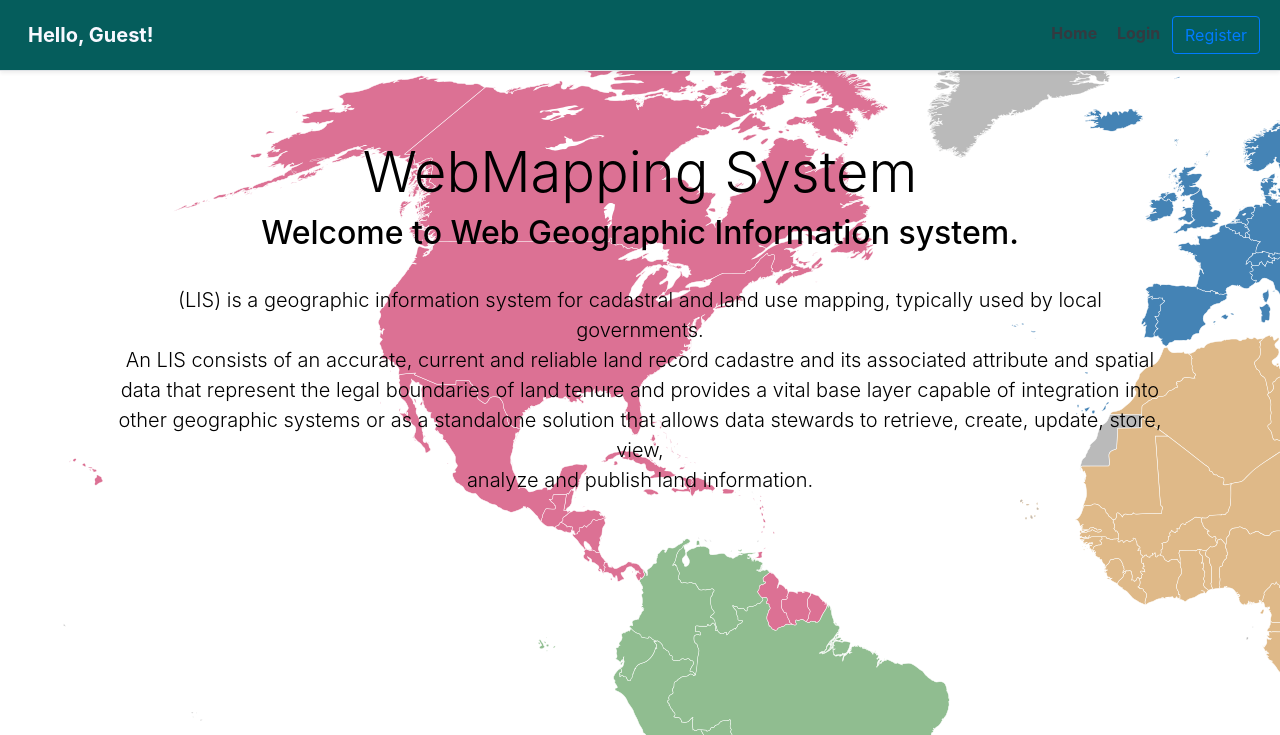
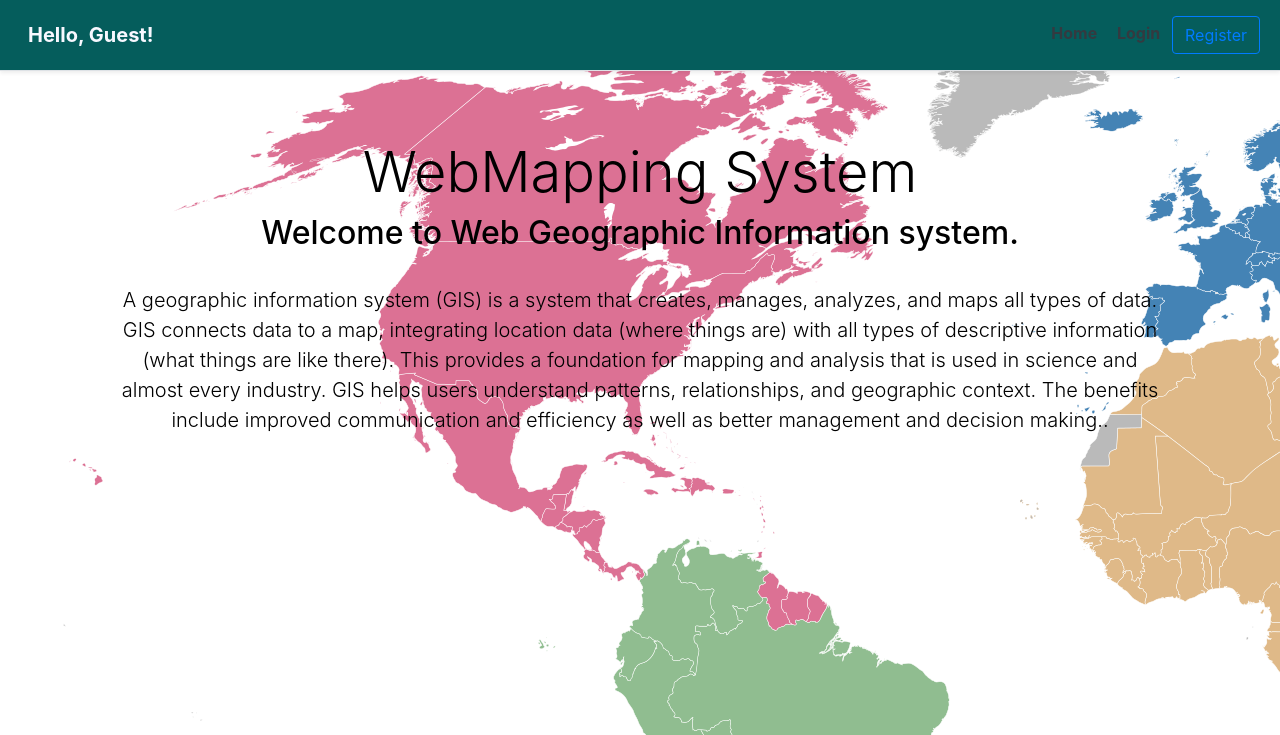
Before and after one commit to Kevin-Sambuli/user-app, a Django app: page / in a window 1280 px wide. Shown: the top 735 px of the page. Run offline with Django 3.2, Linux system fonts and the light colour scheme; some libraries are stand-ins or nearby versions.

Commit message:
update the home bage and NavBar

```diff
--- a/templates/index.html
+++ b/templates/index.html
@@ -9,18 +9,12 @@
             <h1 class="display-4">WebMapping System</h1>
             <h2>Welcome to Web Geographic Information system.</h2>
             <br>
-            <p class="lead" style="color: black;">(LIS) is a geographic information system for cadastral and land use mapping, typically used
-                by
-                local
-                governments. <br>
-                An LIS consists of an accurate, current and reliable land record cadastre and its associated attribute
-                and
-                spatial <br>
-                data that represent the legal boundaries of land tenure and provides a vital base layer capable of
-                integration into <br>
-                other geographic systems or as a standalone solution that allows data stewards to retrieve, create,
-                update,
-                store, view, <br> analyze and publish land information.</p>
+            <p class="lead" style="color: black;">A geographic information system (GIS) is a system that creates,
+                manages, analyzes, and maps all types of data. GIS connects data to a map, integrating location data
+                (where things are) with all types of descriptive information (what things are like there). This provides
+                a foundation for mapping and analysis that is used in science and almost every industry. GIS helps users
+                understand patterns, relationships, and geographic context. The benefits include improved communication
+                and efficiency as well as better management and decision making..</p>
         </div>
     </div>
 
```
